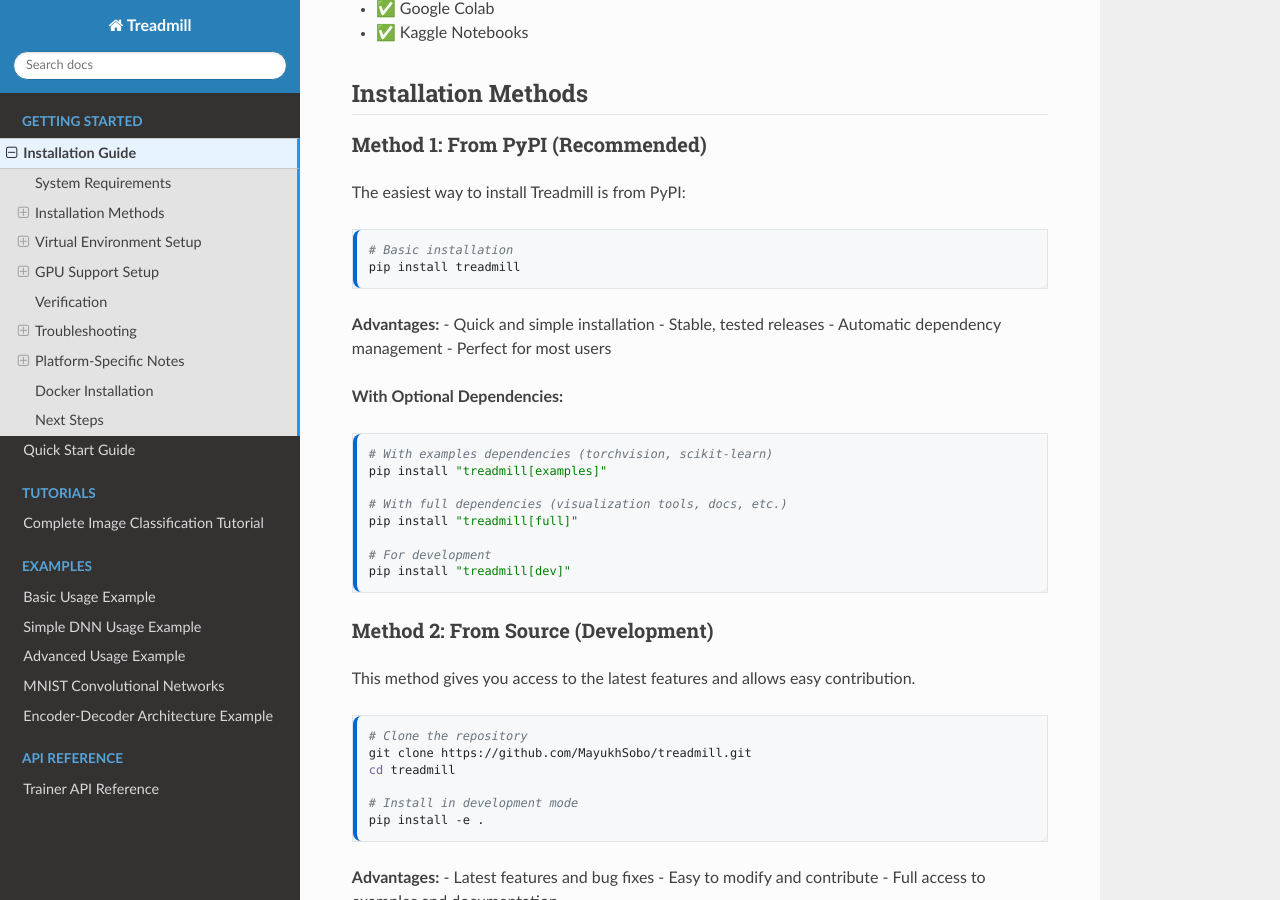
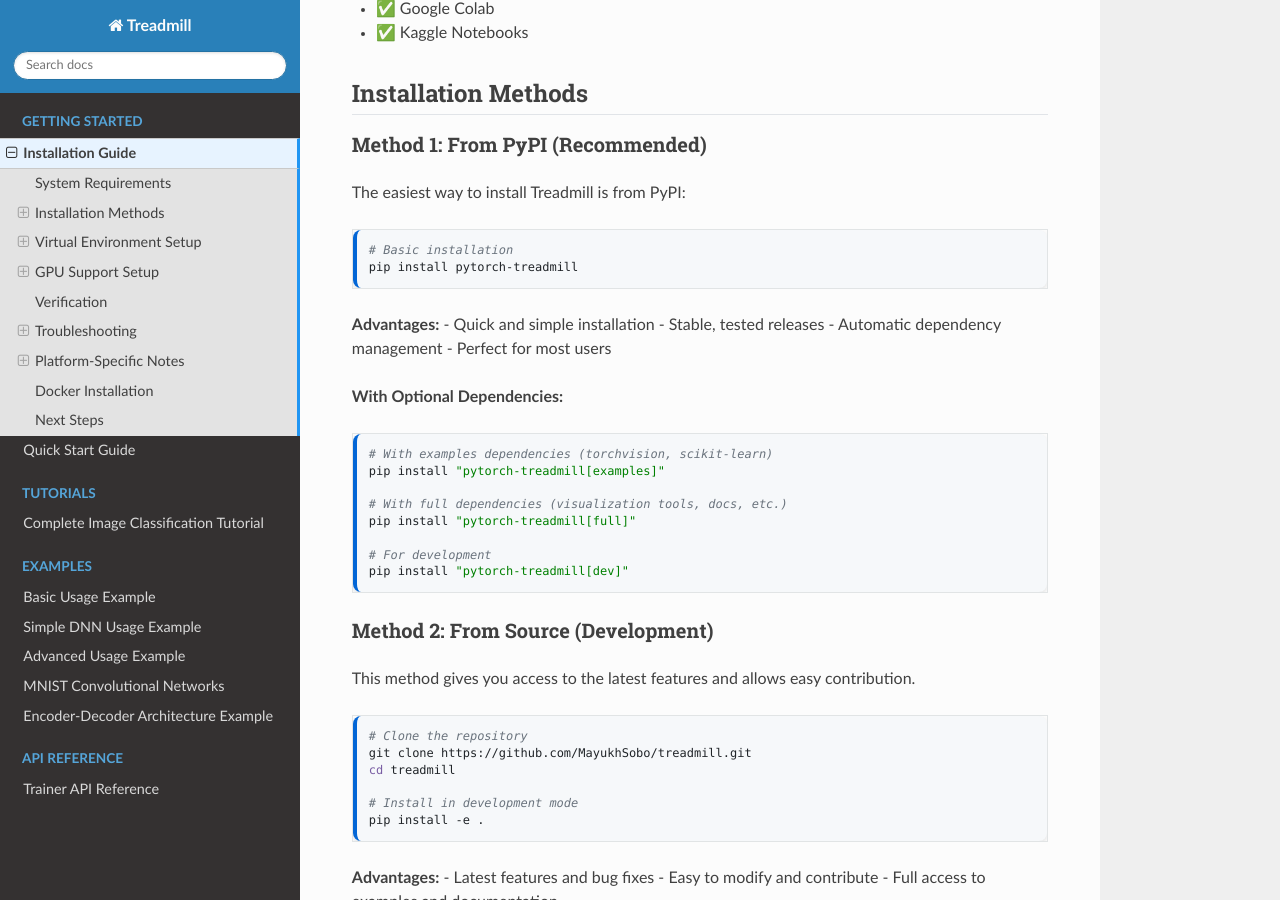
Before and after one commit to MayukhSobo/trademil, a Sphinx documentation site: the page built from docs/user_guide/installation.rst, in a window 1280 px wide and 900 px high, scrolled down 559 px. Built offline with Sphinx 7.4.7 and the Read the Docs theme 3.1.0, drawn with Linux system fonts in a browser that asks for light colours; pages that are not in the unit, such as notebooks, are missing from menus; some of the changed text lies outside the part shown.

Commit message:
fix: rename package to pytorch-treadmill to resolve PyPI name conflict
- Change package name from 'treadmill' to 'pytorch-treadmill'
- Update all references in pyproject.toml, setup.py, README, and docs
- Fix PyPI URLs to use correct repository information
- Update workflow success messages with new package name
- Resolves 403 Forbidden error caused by existing 'treadmill' package owned by Morgan Stanley

```diff
--- a/docs/user_guide/installation.rst
+++ b/docs/user_guide/installation.rst
@@ -32,7 +32,7 @@
 .. code-block:: bash
 
     # Basic installation
-    pip install treadmill
+    pip install pytorch-treadmill
 
 **Advantages:**
 - Quick and simple installation
@@ -45,13 +45,13 @@
 .. code-block:: bash
 
     # With examples dependencies (torchvision, scikit-learn)
-    pip install "treadmill[examples]"
+    pip install "pytorch-treadmill[examples]"
 
     # With full dependencies (visualization tools, docs, etc.)
-    pip install "treadmill[full]"
+    pip install "pytorch-treadmill[full]"
 
     # For development
-    pip install "treadmill[dev]"
+    pip install "pytorch-treadmill[dev]"
 
 Method 2: From Source (Development)
 ^^^^^^^^^^^^^^^^^^^^^^^^^^^^^^^^^^^^
@@ -203,7 +203,7 @@
 .. code-block:: bash
 
     # Install from PyPI
-    pip install treadmill
+    pip install pytorch-treadmill
 
     # Test basic import
     python -c "import treadmill; print(f'Treadmill {treadmill.__version__} installed successfully!')"
@@ -334,7 +334,7 @@
 .. code-block:: python
 
     # In a Colab cell (PyPI installation - recommended)
-    !pip install treadmill
+    !pip install pytorch-treadmill
 
     # Or from source for latest features
     !git clone https://github.com/MayukhSobo/treadmill.git
```
Also changed, not shown: README.md (+4 -4 lines), pyproject.toml (+5 -5 lines), setup.py (+5 -5 lines), 2 other files.
